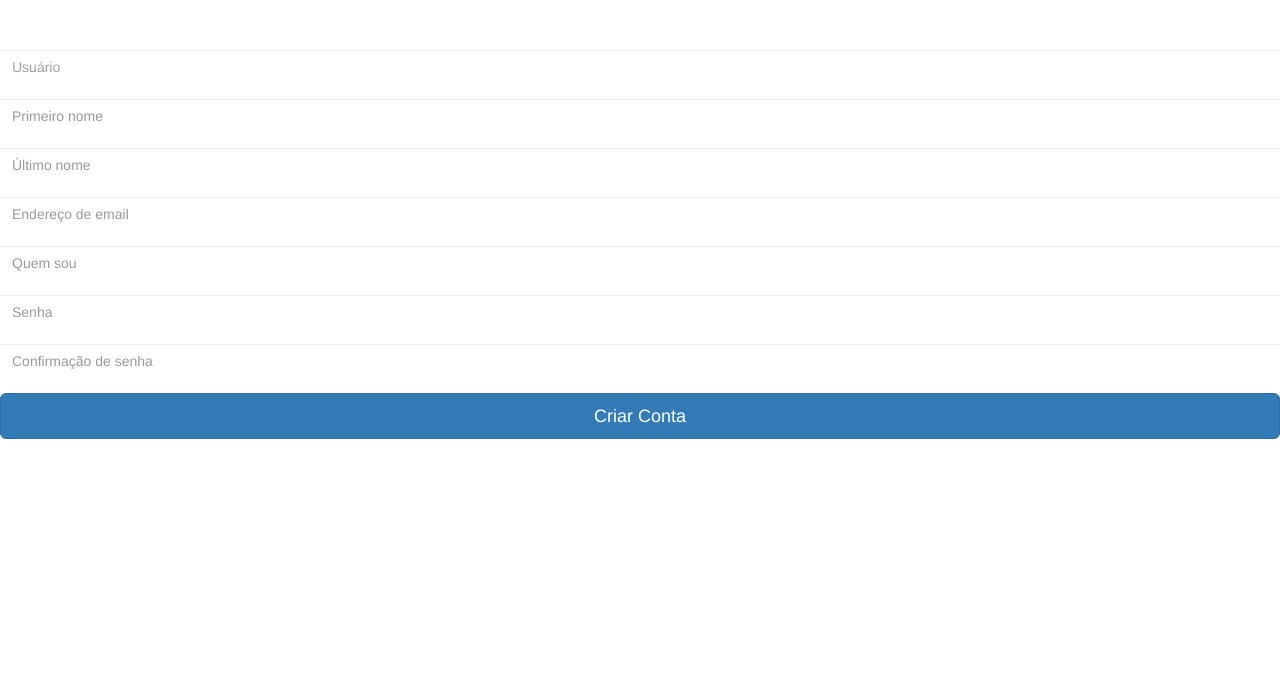
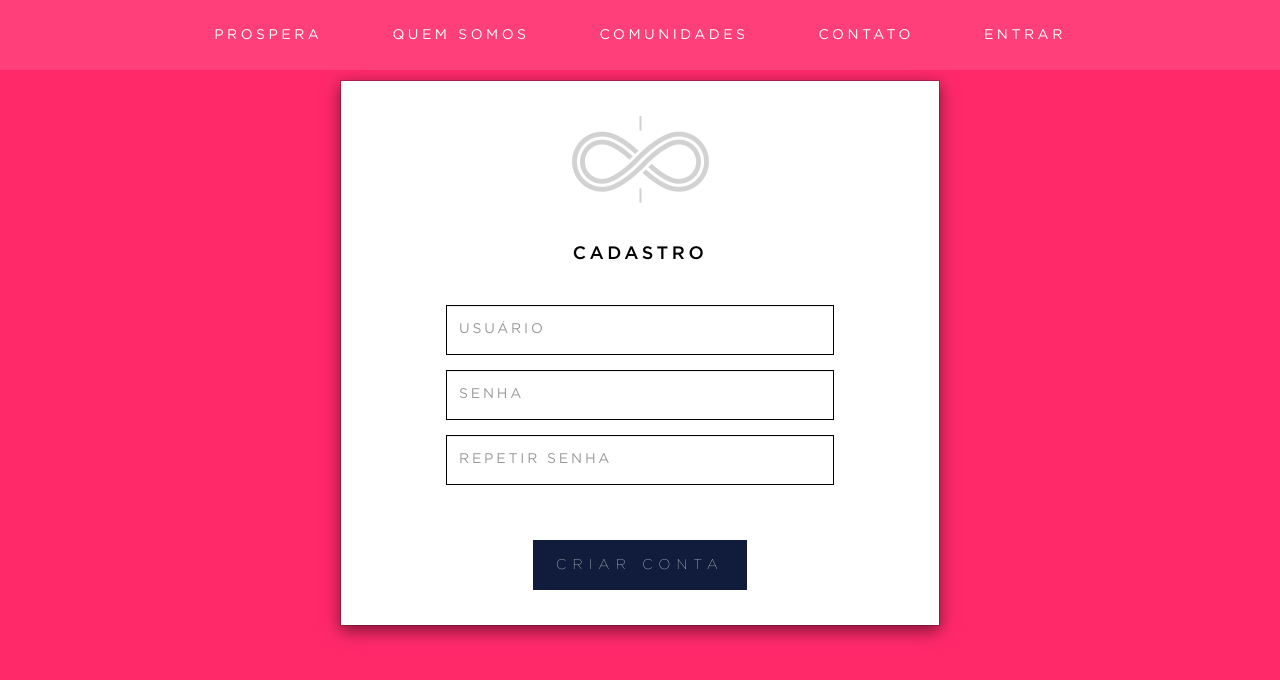
Before and after one commit to bodedev/prospera, a Django app: page /no/novo/ in a window 1280 px wide. Shown: the top 680 px of the page. Run offline with Django 3.2, Linux system fonts and the light colour scheme; parts of the project's set-up code (start-up, migrations or seed data) failed here and were passed over; some libraries are stand-ins or nearby versions.

Commit message:
Adicionando telas para login e registro fixas

```diff
--- a/plataforma/static/dev/scss/base.scss
+++ b/plataforma/static/dev/scss/base.scss
@@ -6,7 +6,7 @@ $gotham: 'gotham', sans-serif;
 
 
 // Body Colors
-body.landing-page, body.comunidade-detail{
+body.landing-page, body.comunidade-detail, body.login, body.registro{
   background-color: $prime;
 }
 body.comunidades{
@@ -537,6 +537,10 @@ h4{font-size: 12px;}
       }
     }
 
+    #login, #registro{
+      margin-top: 80px;
+    }
+
     // // Login
     // .login {
     //     .btn-github, .btn-twitter, .btn-facebook{
@@ -561,7 +565,7 @@ h4{font-size: 12px;}
     // }
 
   // Modal
-  .modal{
+  #modalLogin, #modalRegister{
     .modal-header {
       border: 0;
     }
@@ -588,7 +592,7 @@ h4{font-size: 12px;}
         }
       }
       .modal-body{
-        padding: 35px 140px;
+        padding: 35px 120px;
         h2{
           margin-top: 40px;
           color: $preto;
--- a/plataforma/templates/pages/no_create_form.html
+++ b/plataforma/templates/pages/no_create_form.html
@@ -1,27 +1,17 @@
-{% extends "base.html" %}
+{% extends 'base.html' %}
+
+{% block bodyclass %}class="registro"{% endblock %}
 {% block content %}
 
-<div class="create-account">
-    <h2>Nova Conta</h2>
-    <form method="POST">
-        {% if form.non_field_errors %}
-        <div class="alert alert-danger alert-dismissible" role="alert">
-          <button type="button" class="close" data-dismiss="alert" aria-label="Close"><span aria-hidden="true">&times;</span></button>
-          {% for err in form.non_field_errors %}
-            {{ err }}
-          {% endfor %}
+<div id="registro">
+  <div class="" id="modalRegister">
+    <div class="modal-dialog modal-md" role="document">
+      <div class="modal-content">
+        <div class="modal-body">
+          {% include 'pages/partial_register.html' %}
         </div>
-      {% endif %}
-      {% csrf_token %}
-
-      {% for field in form %}
-        <div class="form-group{% if field.errors%} has-error{% endif %}">
-               <input id="{{ field.auto_id }}" class="form-control" placeholder="{{ field.label }}" name="{{ field.name }}" type="{{ field.field.widget.input_type }}">
-         <span class="help-block">{{ field.errors }}</span>
-              </div>
-      {% endfor %}
-      <button class="btn btn-lg btn-primary btn-block" type="submit">Criar Conta</button>
-    </form>
+      </div>
+    </div>
+  </div>
 </div>
-
 {% endblock %}
--- a/plataforma/templates/pages/partial_login.html
+++ b/plataforma/templates/pages/partial_login.html
@@ -6,7 +6,7 @@
     <form action="" method="post" class="formAccessAjax" id="formLoginModal">
       {% csrf_token %}
       <div class="form-group">
-        <input type="text" id="nome" name="nome" placeholder="USUÁRIO" class="form-control" />
+        <input type="text" id="username" name="username" placeholder="USUÁRIO" class="form-control" />
         <p class="help-block"></p>
       </div>
       <div class="form-group">
```
Also changed, not shown: plataforma/templates/registration/login.html (+15 -3 lines), plataforma/static/css/base.min.css.
